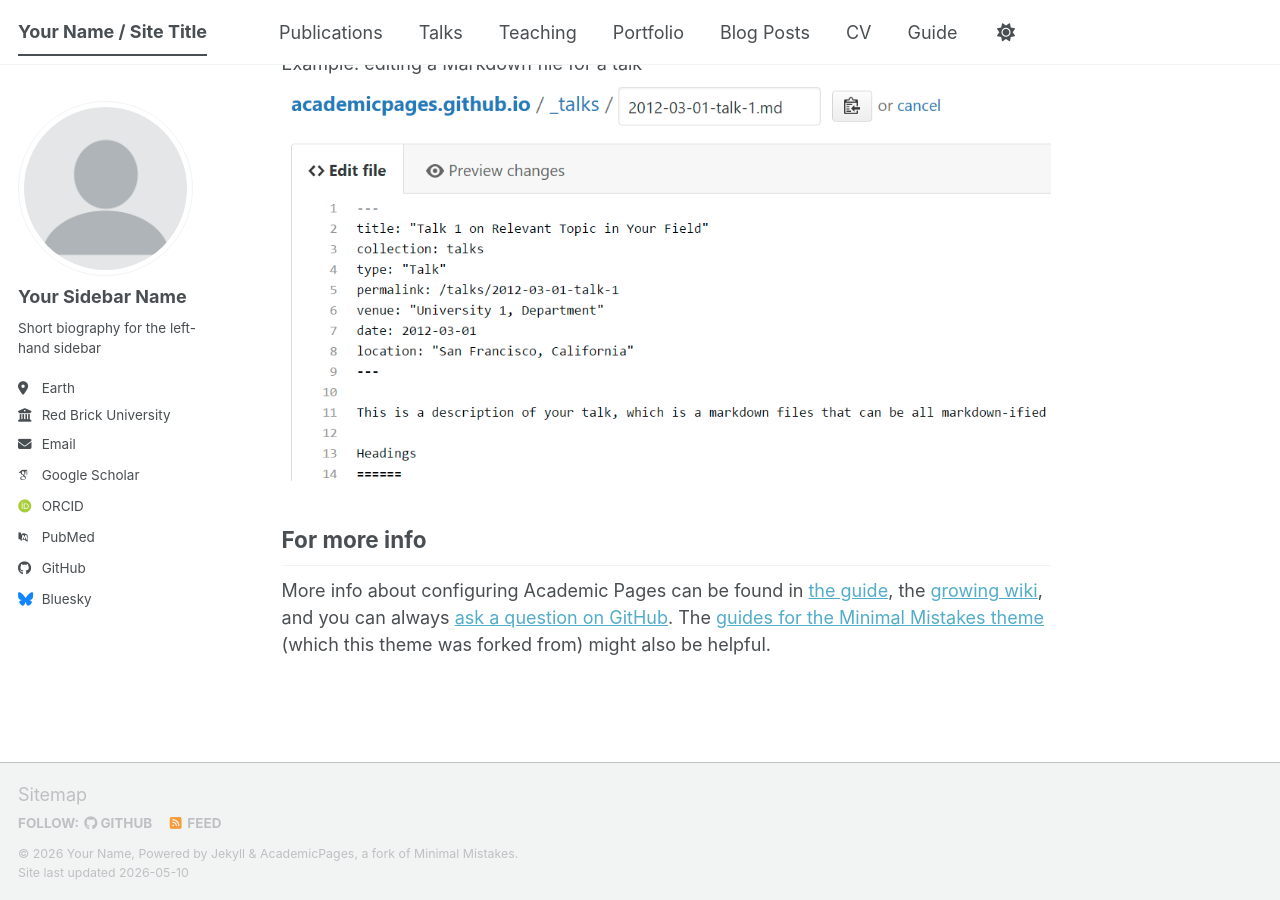
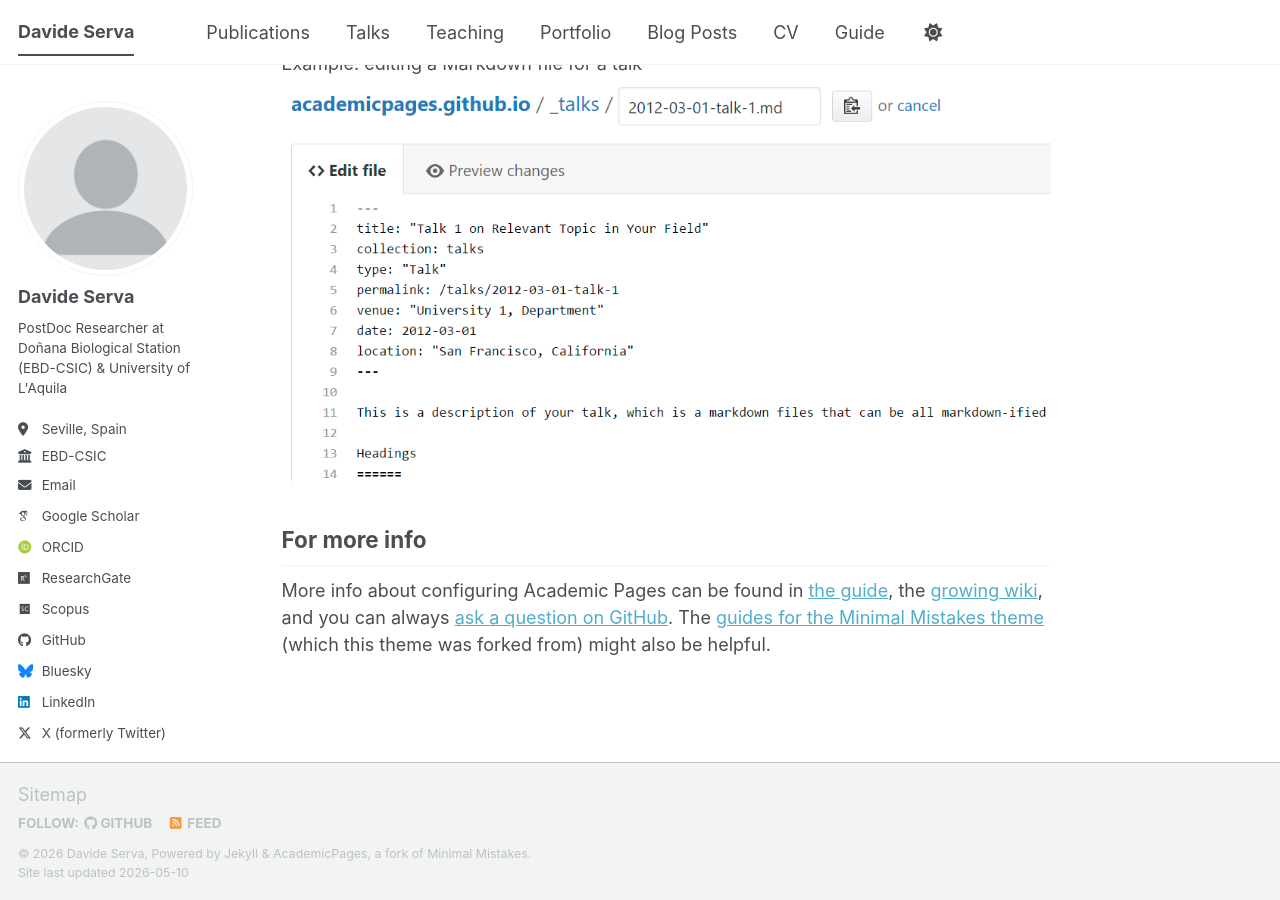
Before and after one commit to Daviser95/daviser95.github.io, a Jekyll site: the page built from _pages/about.md, in a window 1280 px wide and 900 px high, scrolled down 2720 px. Built offline with Jekyll 4.4.1, drawn with Linux system fonts in a browser that asks for light colours; some web fonts are replaced; a script bundle is joined from its source files by our own code; library files that are not in the unit come from our copies.

Commit message:
Update _config.yml

```diff
--- a/_config.yml
+++ b/_config.yml
@@ -9,11 +9,11 @@
 # Basic Site Settings
 locale                   : "en-US"
 site_theme               : "default" # The available themes options are "default", "air", "sunrise", "mint", "dirt" and "contrast"
-title                    : "Your Name / Site Title"
+title                    : "Davide Serva"
 title_separator          : "-"
-name                     : &name "Your Name"
-description              : &description "Your Name's academic portfolio"   # Update this with a general description of your site, this is the default if not overridden by a page
-url                      : https://academicpages.github.io # The base hostname & protocol for your site e.g. "https://[your GitHub username].github.io",
+name                     : &name "Davide Serva"
+description              : &description "Conservation biologist and ecological modeler at the Doñana Biological Station (EBD-CSIC)"   # Update this with a general description of your site, this is the default if not overridden by a page
+url                      : https://daviser95.github.io # The base hostname & protocol for your site e.g. "https://[your GitHub username].github.io",
                                                            # or if you already have some other page hosted on Github then use "https://[your GitHub username].github.io/[Your Repo Name]"
 baseurl                  : "" # the subpath of your site, e.g. "/blog"
 repository               : "academicpages/academicpages.github.io"
@@ -24,26 +24,26 @@ repository               : "academicpages/academicpages.github.io"
 author:
   # Biographic information
   avatar           : "profile.png"
-  name             : "Your Sidebar Name"
+  name             : "Davide Serva"
   pronouns         : # example: "she/her"
-  bio              : "Short biography for the left-hand sidebar"
-  location         : "Earth"
-  employer         : "Red Brick University"
+  bio              : "PostDoc Researcher at Doñana Biological Station (EBD-CSIC) & University of L'Aquila"
+  location         : "Seville, Spain"
+  employer         : "EBD-CSIC"
   uri              : # URL
-  email            : "none@example.org"
+  email            : "davide.serva@guest.univaq.it"
 
   # Academic websites
   academia         : # URL
   arxiv            : # URL - Update with the correct link to your profile
-  googlescholar    : "https://scholar.google.com/citations?user=PS_CX0AAAAAJ"
+  googlescholar    : "https://scholar.google.com/citations?user=yotLJ2UAAAAJ&hl=it"
   inspire-hep      : # URL
   impactstory      : # URL
-  orcid            : "https://orcid.org/yourorcidurl"
+  orcid            : "https://orcid.org/0000-0003-2145-7918"
   semantic         : # URL
   ssrn             : # URL
-  pubmed           : "https://www.ncbi.nlm.nih.gov/pubmed/?term=john+snow"
-  researchgate     : # URL
-  scopus           : # URL
+  pubmed           : # URL
+  researchgate     : "https://www.researchgate.net/profile/Davide-Serva?ev=hdr_xprf" # URL
+  scopus           : "https://www.scopus.com/authid/detail.uri?authorId=58145345100" # URL
   zotero           : # URL
 
 
@@ -57,7 +57,7 @@ author:
 
   # Social media
   artstation       : # Username
-  bluesky          : "bsky.app" # Replace this with you Bluesky username
+  bluesky          : "daviser95.bsky.social" # Replace this with you Bluesky username
   facebook         : # Username
   flickr           : # Username
   foursquare       : # Username
@@ -66,7 +66,7 @@ author:
   keybase          : # Username
   instagram        : # Username
   lastfm           : # Username
-  linkedin         : # Username
+  linkedin         : "davide-serva-844502129" # Username
   mastodon         : # URL
   medium           : # URL
   pinterest        : # Username
@@ -74,7 +74,7 @@ author:
   steam            : # Username
   telegram         : # URL
   tumblr           : # Username
-  twitter          : # Username for X / Twitter
+  twitter          : "daviser95" # Username for X / Twitter
   vine             : # Username
   weibo            : # Username
   wikipedia        : # Username
```
